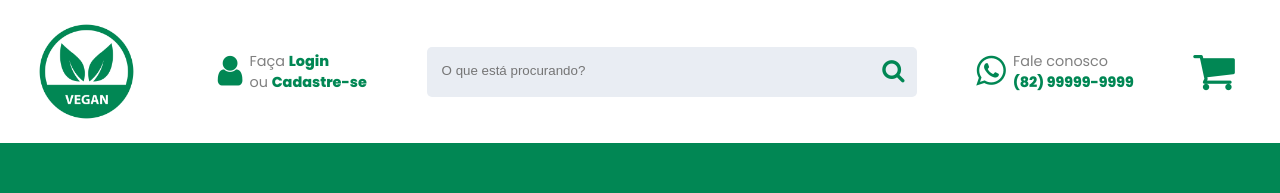
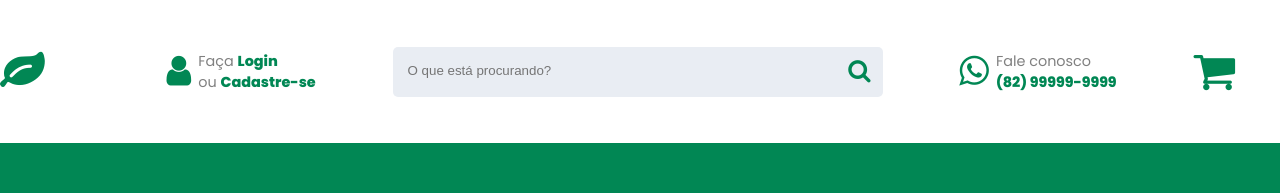
Before and after one commit to Luscas-nl/Vegan-Shop, a React (Vite) app: page / in a window 1280 px wide. Shown: the top 193 px of the page. Built offline with nearby package versions, Linux system fonts and the light colour scheme.

Commit message:
Logo Update

```diff
--- a/src/components/Header/Header.css
+++ b/src/components/Header/Header.css
@@ -6,6 +6,10 @@
     width: 100%;
     height: 143px;
     background-color: white;
+}
+
+.logo{
+    font-size: 6em;
 }
 
 .headerBox > .fa{
--- a/src/components/Header/Header.jsx
+++ b/src/components/Header/Header.jsx
@@ -5,7 +5,7 @@ function Header(props) {
 
     return(
         <div className='headerBox'>
-            <img src={logo} alt="" />
+            <i class="fa fa-leaf logo"></i>
 
             <div className='infobox loginBox'>
                 <i className='fa fa-user'></i>
```
